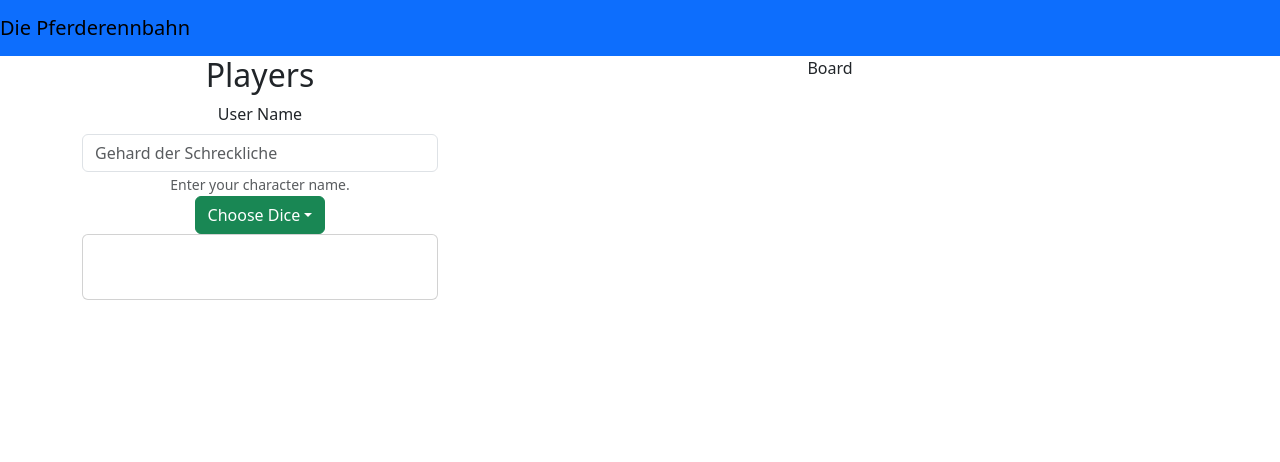
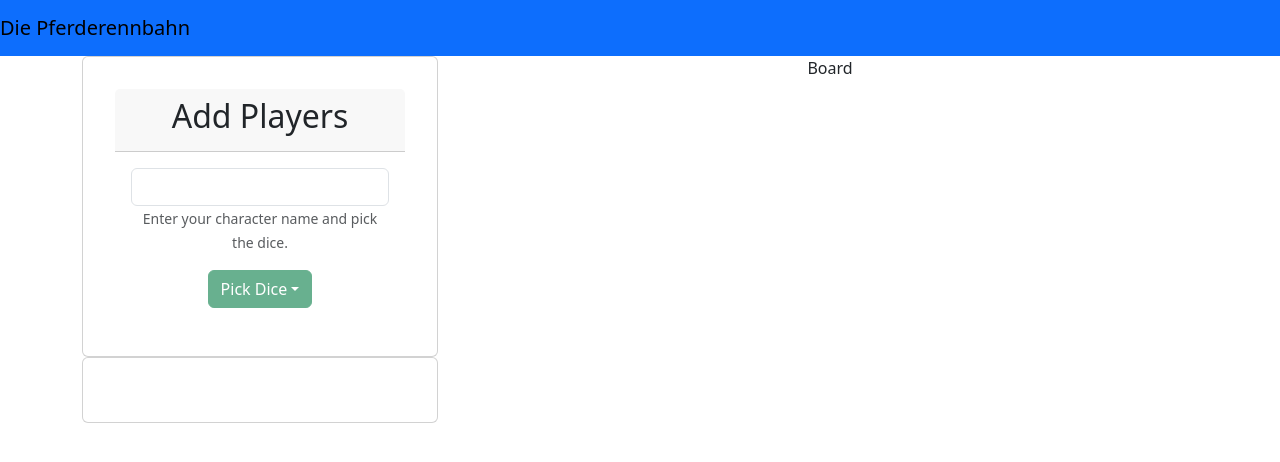
Before and after one commit to MrMahone/pferderennbahn, a React (Vite) app: page / in a window 1280 px wide. Shown: the top 462 px of the page. Built offline with nearby package versions, Linux system fonts and the light colour scheme; the HTML template or start-up script is replaced by a standard one.

Commit message:
feat: style and swap descriptive texts

```diff
--- a/src/components/index.tsx
+++ b/src/components/index.tsx
@@ -1,2 +1,2 @@
 export * from './setup';
-export * from './player-creater';
+export * from './player-creator';
--- a/src/components/player-creater/index.tsx
+++ b/src/components/player-creator/index.tsx
@@ -3,6 +3,8 @@ import Dropdown from 'react-bootstrap/Dropdown';
 import { useState } from 'react';
 import { Player } from '..';
 import { Dices } from '../../constants';
+import { Card, CardBody, CardFooter, CardHeader } from 'react-bootstrap';
+import './player-creator.css';
 
 export interface PlayerCreatorProps {
     onCreatPlayer: (newPlayer: Player) => void;
@@ -13,32 +15,39 @@ export const PlayerCreator = (props: PlayerCreatorProps) => {
 
     const [playerNameInput, setPlayerNameInput] = useState<string>('');
 
+    /**
+     * Handler function to create a new player and reset the name input field.
+     * @param newPlayer
+     */
+    const handleCreatePlayer = (newPlayer: Player) => {
+        onCreatPlayer(newPlayer);
+        setPlayerNameInput('');
+    }
+
     const nameInput = (
         <section key="name-input">
-            <Form.Label htmlFor="nameInput">User Name</Form.Label>
             <Form.Control
                 type="text"
                 value={playerNameInput}
                 onChange={(e) => setPlayerNameInput(e.target.value)}
-                placeholder="Gehard der Schreckliche"
                 aria-describedby="nameInputHelpBlock"
             />
             <Form.Text id="nameInputHelpBlock" muted>
-                Enter your character name.
+                Enter your character name and pick the dice.
             </Form.Text>
         </section>
     );
 
     const diceDropDown = (
-        <Dropdown key="dice-drop-down">
-            <Dropdown.Toggle variant="success" id="dropdown-basic">
-                Choose Dice
+        <Dropdown key="dice-drop-down" className='dice-drop-down'>
+            <Dropdown.Toggle variant="success" id="dropdown-basic" disabled={playerNameInput===""}>
+                Pick Dice
             </Dropdown.Toggle>
             <Dropdown.Menu>
                 {Dices.map((dice) => (
-                    <Dropdown.Item
+                    <Dropdown.Item key={`dice-drop-down-key-${dice}`}
                         onClick={() =>
-                            onCreatPlayer({ name: playerNameInput, dice })
+                            handleCreatePlayer({ name: playerNameInput, dice })
                         }
                     >
                         {dice}
@@ -49,9 +58,15 @@ export const PlayerCreator = (props: PlayerCreatorProps) => {
     );
 
     return (
-        <>
-            {nameInput}
-            {diceDropDown}
-        </>
+        <Card>
+            <Card.Header>
+                <h2>Add Players</h2>
+            </Card.Header>
+            <CardBody>
+                {nameInput}
+                {diceDropDown}
+            </CardBody>
+        </Card>
+
     );
 };
--- /dev/null
+++ b/src/components/player-creator/player-creator.css
@@ -0,0 +1,3 @@
+.dice-drop-down {
+    padding-top: 1rem;
+}
--- a/src/components/setup/index.tsx
+++ b/src/components/setup/index.tsx
@@ -1,4 +1,4 @@
-import { PlayerCreator } from "../player-creater";
+import { PlayerCreator } from "../player-creator";
 import { Button } from "react-bootstrap";
 import { DiceValue } from "../../enums";
 
@@ -21,15 +21,14 @@ export const Setup = (props: SetupBoxProps) => {
      */
     const playerCards = players.map((player) => (
         <div className="card" key={`player-card-${player.name}`}>
-            <p>{player.name}</p>
-            <p>{player.dice}</p>
+            <p key={`player-card-name${player.name}`}>{player.name}</p>
+            <p key={`player-card-dice${player.name}`}>{player.dice}</p>
             <Button onClick={() => onRemovePlayer(player)}>X</Button>
         </div>
     ));
 
     return (
         <div>
-            <h2>Players</h2>
             <PlayerCreator onCreatPlayer={onAddPlayer}></PlayerCreator>
             <div className="card">{playerCards}</div>
         </div>
```
